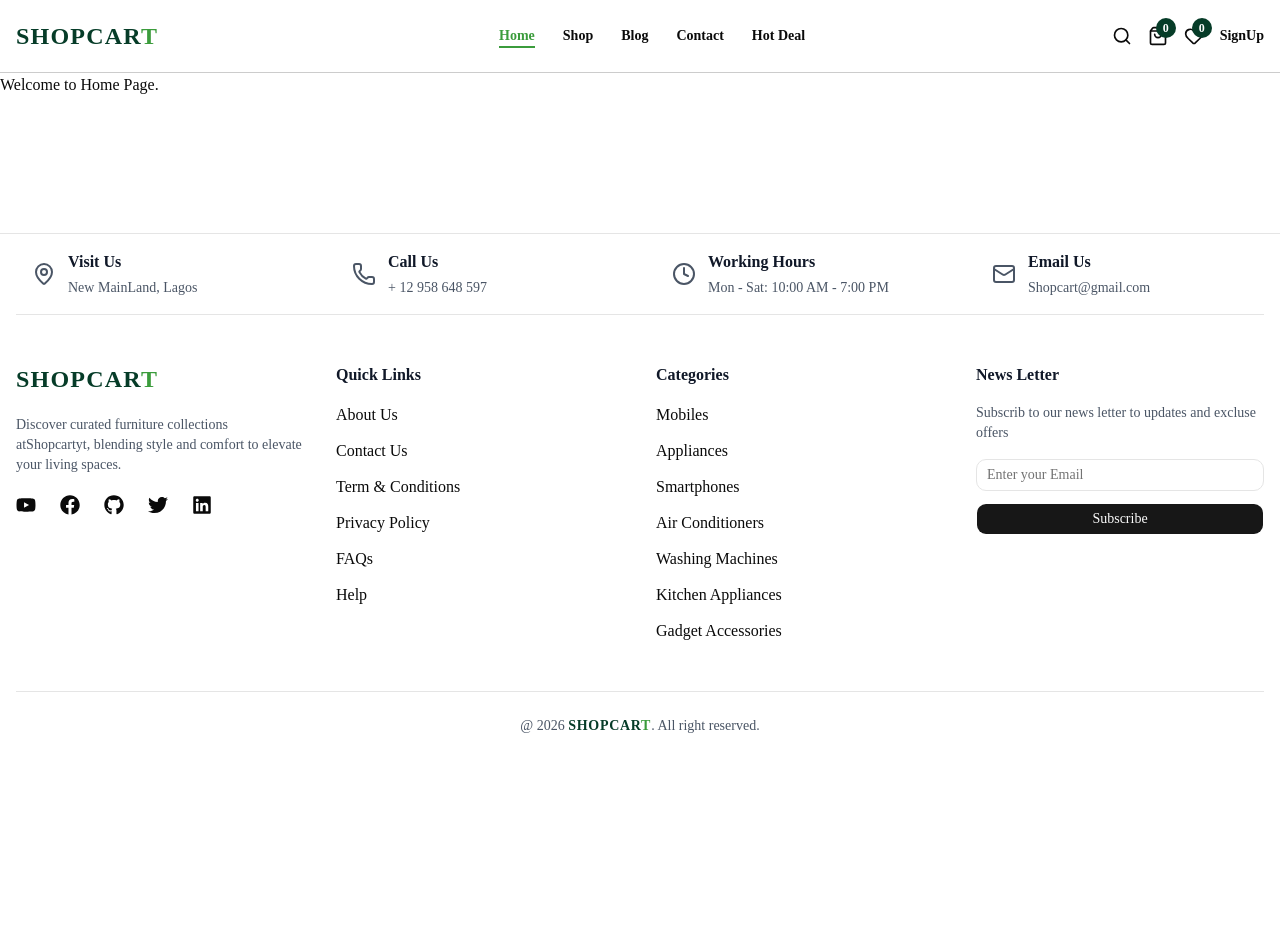
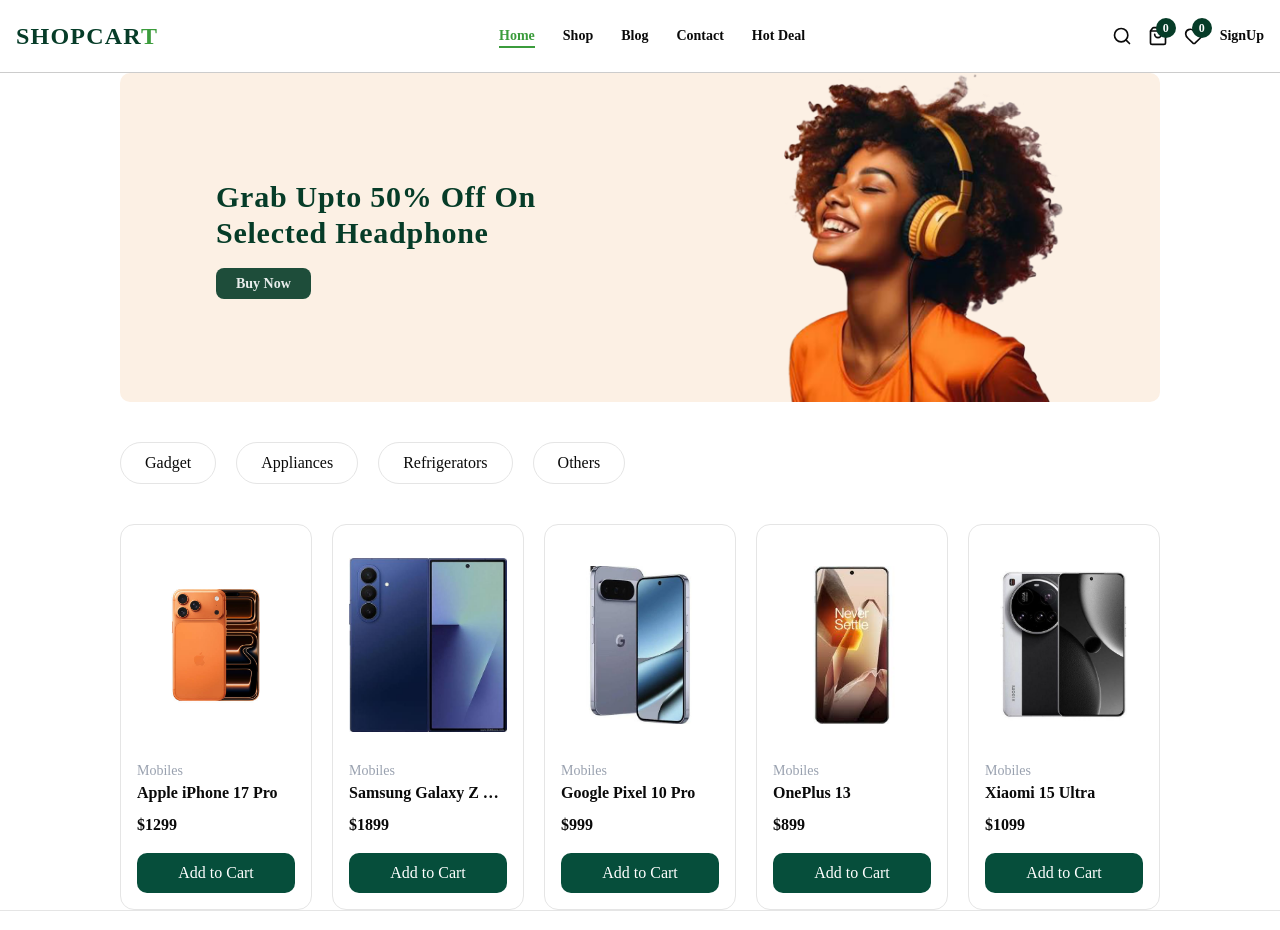
Before and after one commit to Willzthegreat/Shop-Cart-Ecommerce-App, a Next.js app: page / in a window 1280 px wide. Shown: the top 930 px of the page. Before the commit the page ends 800 px from the top, so only its background shows below. Built offline with nearby package versions, Linux system fonts and the light colour scheme.

Commit message:
Updated on 6/29/2026

```diff
--- a/app/dashboard/page.tsx
+++ b/app/dashboard/page.tsx
@@ -1,7 +1,3 @@
-import React from "react";
-import Image from "next/image";
-import HeroImage from "@/public/HeroSecImage.png";
-import Title from "@/components/ui/text";
 import HomeBanner from "@/components/homeBanner";
 
 const Page = () => {
--- a/app/page.tsx
+++ b/app/page.tsx
@@ -1,12 +1,55 @@
-import SignUpModal from "@/components/signUpModal";
-import { Link } from "lucide-react";
-
-export default function Home(){
+import Link from "next/link";
+import Image from "next/image";
+import { products } from "@/components/productArray";
+import Banner1 from "@/public/banner1..png"
+import { Title } from "@/components/ui/text";
+import ProductGrid from "@/components/productGrid";
+// import { products } from "@/components/productArray";
 
 
-return (
 
-<div>
-  <p>Welcome to Home Page.</p>
-</div>
-)}
+
+export default function Home() {
+  const featuredProducts = products.slice(0, 5);
+
+  return (
+    <main className="px-6 md:px-8 lg:px-30">
+      {/* Hero Section */}
+
+      <section className="py-16 md:py-0 bg-shop-light-pink rounded-lg px-10 lg:px-24 flex items-center justify-between">
+        <div className="space-y-5">
+          <Title > Grab Upto 50% off on <br/>
+            Selected Headphone
+          </Title>
+          <Link href={"/shop"} className="bg-shop-dark-green/90 text-white/90 px-5 py-2 rounded-md text-sm font-semibold hover:text-white hover:bg-shop-dark-green hoverEffect">
+            Buy Now
+          </Link>
+        </div>
+        <div>
+          <Image src={Banner1} alt="banner 1" priority className="hidden  md:inline-flex w-70 " />
+        </div>
+      </section>
+
+      {/* Categories */}
+
+      <section className="mt-10">
+        <div className="flex gap-5">
+          {["Gadget", "Appliances", "Refrigerators", "Others"].map((item) => (
+            <button
+              key={item}
+              className="px-6 py-2 rounded-full border hover:bg-green-800 hover:text-white"
+            >
+              {item}
+            </button>
+          ))}
+        </div>
+      </section>
+
+      {/* Products */}
+
+      <section className="mt-10">
+        <ProductGrid products={products.slice(0, 5)} />
+      </section>
+    </main>
+  );
+}
--- /dev/null
+++ b/components/ProductCard.tsx
@@ -0,0 +1,44 @@
+import Image from "next/image";
+
+interface ProductProps {
+  name: string;
+  description: string;
+  price: number;
+  category: string;
+  image: any[];
+}
+
+export default function ProductCard({
+  name,
+  price,
+  category,
+  image,
+}: ProductProps) {
+  return (
+    <div className="border rounded-xl p-4 bg-white">
+      <Image
+        src={image[0]}
+        alt={name}
+        width={250}
+        height={250}
+        className="h-52 w-full object-contain"
+      />
+      <p className="text-sm text-gray-400 mt-3">{category}</p>
+      <h2 className="font-semibold truncate">{name}</h2>
+      <p className="font-bold mt-2">${price}</p>
+      <button
+        className="
+        mt-4
+        bg-[#064e3b]
+        text-white
+        px-5
+        py-2
+        rounded-lg
+        w-full
+        "
+      >
+        Add to Cart
+      </button>
+    </div>
+  );
+}
--- a/components/homeBanner.tsx
+++ b/components/homeBanner.tsx
@@ -2,24 +2,51 @@
 import { Title } from "./ui/text"
 import Image from "next/image"
 import Banner1 from "@/public/banner1..png"
+import ProductGrid from "./productGrid";
+import { products } from "./productArray";
 
 
 const HomeBanner = () => {
   return (
     <>
-      <div className="py-16 md:py-0 mx-5 md:mx-35 bg-shop-light-pink rounded-lg px-10 lg:px-24 flex items-center justify-between">
+      <main className="px-6 md:px-8 lg:px-30">
+      {/* Hero Section */}
+
+      <section className="py-16 md:py-0 bg-shop-light-pink rounded-lg px-10 lg:px-24 flex items-center justify-between">
         <div className="space-y-5">
           <Title > Grab Upto 50% off on <br/>
             Selected Headphone
-           </Title>
-           <Link href={"/shop"} className="bg-shop-dark-green/90 text-white/90 px-5 py-2 rounded-md text-sm font-semibold hover:text-white hover:bg-shop-dark-green hoverEffect">
+          </Title>
+          <Link href={"/shop"} className="bg-shop-dark-green/90 text-white/90 px-5 py-2 rounded-md text-sm font-semibold hover:text-white hover:bg-shop-dark-green hoverEffect">
             Buy Now
-           </Link>
+          </Link>
         </div>
         <div>
           <Image src={Banner1} alt="banner 1" priority className="hidden  md:inline-flex w-70 " />
         </div>
-      </div>
+      </section>
+
+      {/* Categories */}
+
+      <section className="mt-10">
+        <div className="flex gap-5">
+          {["Gadget", "Appliances", "Refrigerators", "Others"].map((item) => (
+            <button
+              key={item}
+              className="px-6 py-2 rounded-full border hover:bg-green-800 hover:text-white"
+            >
+              {item}
+            </button>
+          ))}
+        </div>
+      </section>
+
+      {/* Products */}
+
+      <section className="mt-10">
+        <ProductGrid  products={products.slice(0, 5)} />
+      </section>
+    </main>
     </>
   );
 };
--- a/components/productArray.tsx
+++ b/components/productArray.tsx
@@ -1,72 +1,72 @@
-import Iphone17Pro1 from "@/public/products/iphone-17-pro1.jpg";
-import Iphone17Pro2 from "@/public/products/iphone-17-pro2.jpg";
-import Iphone17Pro3 from "@/public/products/iphone-17-pro3.jpg";
-import Iphone17Pro4 from "@/public/products/iphone-17-pro4.jpg";
-import Iphone17Pro5 from "@/public/products/iphone-17-pro5.jpg";
-import SamsungGalaxy7_1 from "@/public/products/galaxy-z-fold7_1.jpg";
-import SamsungGalaxy7_2 from "@/public/products/galaxy-z-fold7_2.jpg";
-import SamsungGalaxy7_3 from "@/public/products/galaxy-z-fold7_3.jpg";
-import SamsungGalaxy7_4 from "@/public/products/galaxy-z-fold7_4.jpg";
-import pixelPro1 from "@/public/products/pixel-10-pro1.jpg";
-import pixelPro2 from "@/public/products/pixel-10-pro2.jpg";
-import pixelPro3 from "@/public/products/pixel-10-pro3.jpg";
-import pixelPro4 from "@/public/products/pixel-10-pro4.jpg";
-import oneplus13_1 from "@/public/products/oneplus-13_1.jpg";
-import oneplus13_2 from "@/public/products/oneplus-13_2.jpg";
-import oneplus13_3 from "@/public/products/oneplus-13_3.jpg";
-import oneplus13_4 from "@/public/products/oneplus-13_4.jpg";
-import xiaomi15Ultra1 from "@/public/products/xiaomi-15-ultra1.jpg";
-import xiaomi15Ultra2 from "@/public/products/xiaomi-15-ultra2.jpg";
-import xiaomi15Ultra3 from "@/public/products/xiaomi-15-ultra3.jpg";
-import xiaomi15Ultra4 from "@/public/products/xiaomi-15-ultra4.jpg";
-import LgSmartRefrigerator1 from "@/public/products/lg-smart-refrigerator1.jpg";
-import LgSmartRefrigerator2 from "@/public/products/lg-smart-refrigerator2.jpg";
-import LgSmartRefrigerator3 from "@/public/products/lg-smart-refrigerator3.jpg";
-import LgSmartRefrigerator4 from "@/public/products/lg-smart-refrigerator4.jpg";
-import SamsungFamilyHub1 from "@/public/products/samsung-family-hub1.jpg";
-import SamsungFamilyHub2 from "@/public/products/samsung-family-hub2.jpg";
-import SamsungFamilyHub3 from "@/public/products/samsung-family-hub3.jpg";
-import SamsungFamilyHub4 from "@/public/products/samsung-family-hub4.jpg";
-import dysonV15_1 from "@/public/products/dyson-v15_1.jpg";
-import dysonV15_2 from "@/public/products/dyson-v15_2.jpg";
-import dysonV15_3 from "@/public/products/dyson-v15_3.jpg";
-import dysonV15_4 from "@/public/products/dyson-v15_4.jpg";
-import S25Ultra1 from "@/public/products/s25-ultra1.jpg";
-import S25Ultra2 from "@/public/products/s25-ultra2.jpg";
-import S25Ultra3 from "@/public/products/s25-ultra3.jpg";
-import S25Ultra4 from "@/public/products/s25-ultra4.jpg";
-import Iphone16ProMax1 from "@/public/products/iphone-16-pro-max1.jpg";
-import Iphone16ProMax2 from "@/public/products/iphone-16-pro-max2.jpg";
-import Iphone16ProMax3 from "@/public/products/iphone-16-pro-max3.jpg";
-import Iphone16ProMax4 from "@/public/products/iphone-16-pro-max4.jpg";
-import LgInverterAc1 from "@/public/products/lg-inverter-ac1.jpg";
-import LgInverterAc2 from "@/public/products/lg-inverter-ac2.jpg";
-import LgInverterAc3 from "@/public/products/lg-inverter-ac3.jpg";
-import LgInverterAc4 from "@/public/products/lg-inverter-ac4.jpg";
-import SamsungWindfreeAc1 from "@/public/products/samsung-windfree-ac1.jpg";
-import SamsungWindfreeAc2 from "@/public/products/samsung-windfree-ac2.jpg";
-import SamsungWindfreeAc3 from "@/public/products/samsung-windfree-ac3.jpg";
-import SamsungWindfreeAc4 from "@/public/products/samsung-windfree-ac4.jpg";
-import LgWashingMachine1 from "@/public/products/lg-washing-machine1.jpg";
-import LgWashingMachine2 from "@/public/products/lg-washing-machine2.jpg";
-import LgWashingMachine3 from "@/public/products/lg-washing-machine3.jpg";
-import LgWashingMachine4 from "@/public/products/lg-washing-machine4.jpg";
-import SamsungWashingMachine1 from "@/public/products/samsung-washing-machine1.jpg";
-import SamsungWashingMachine2 from "@/public/products/samsung-washing-machine2.jpg";
-import SamsungWashingMachine3 from "@/public/products/samsung-washing-machine3.jpg";
-import SamsungWashingMachine4 from "@/public/products/samsung-washing-machine4.jpg";
-import NinjaAirFryer1 from "@/public/products/ninja-air-fryer1.jpg";
-import NinjaAirFryer2 from "@/public/products/ninja-air-fryer2.jpg";
-import NinjaAirFryer3 from "@/public/products/ninja-air-fryer3.jpg";
-import NinjaAirFryer4 from "@/public/products/ninja-air-fryer4.jpg";
-import KitchenaidMixer1 from "@/public/products/kitchenaid-mixer1.jpg";
-import KitchenaidMixer2 from "@/public/products/kitchenaid-mixer2.jpg";
-import KitchenaidMixer3 from "@/public/products/kitchenaid-mixer3.jpg";
-import KitchenaidMixer4 from "@/public/products/kitchenaid-mixer4.jpg";
-import PhilipsBlender1 from "@/public/products/philips-blender1.jpg";
-import PhilipsBlender2 from "@/public/products/philips-blender2.jpg";
-import PhilipsBlender3 from "@/public/products/philips-blender3.jpg";
-import PhilipsBlender4 from "@/public/products/philips-blender4.jpg";
+// import Iphone17Pro1 from "@/public/products/iphone-17-pro1.jpg";
+// import Iphone17Pro2 from "@/public/products/iphone-17-pro2.jpg";
+// import Iphone17Pro3 from "@/public/products/iphone-17-pro3.jpg";
+// import Iphone17Pro4 from "@/public/products/iphone-17-pro4.jpg";
+// import Iphone17Pro5 from "@/public/products/iphone-17-pro5.jpg";
+// import SamsungGalaxy7_1 from "@/public/products/galaxy-z-fold7_1.jpg";
+// import SamsungGalaxy7_2 from "@/public/products/galaxy-z-fold7_2.jpg";
+// import SamsungGalaxy7_3 from "@/public/products/galaxy-z-fold7_3.jpg";
+// import SamsungGalaxy7_4 from "@/public/products/galaxy-z-fold7_4.jpg";
+// import pixelPro1 from "@/public/products/pixel-10-pro1.jpg";
+// import pixelPro2 from "@/public/products/pixel-10-pro2.jpg";
+// import pixelPro3 from "@/public/products/pixel-10-pro3.jpg";
+// import pixelPro4 from "@/public/products/pixel-10-pro4.jpg";
+// import oneplus13_1 from "@/public/products/oneplus-13_1.jpg";
+// import oneplus13_2 from "@/public/products/oneplus-13_2.jpg";
+// import oneplus13_3 from "@/public/products/oneplus-13_3.jpg";
+// import oneplus13_4 from "@/public/products/oneplus-13_4.jpg";
+// import xiaomi15Ultra1 from "@/public/products/xiaomi-15-ultra1.jpg";
+// import xiaomi15Ultra2 from "@/public/products/xiaomi-15-ultra2.jpg";
+// import xiaomi15Ultra3 from "@/public/products/xiaomi-15-ultra3.jpg";
+// import xiaomi15Ultra4 from "@/public/products/xiaomi-15-ultra4.jpg";
+// import LgSmartRefrigerator1 from "@/public/products/lg-smart-refrigerator1.jpg";
+// import LgSmartRefrigerator2 from "@/public/products/lg-smart-refrigerator2.jpg";
+// import LgSmartRefrigerator3 from "@/public/products/lg-smart-refrigerator3.jpg";
+// import LgSmartRefrigerator4 from "@/public/products/lg-smart-refrigerator4.jpg";
+// import SamsungFamilyHub1 from "@/public/products/samsung-family-hub1.jpg";
+// import SamsungFamilyHub2 from "@/public/products/samsung-family-hub2.jpg";
+// import SamsungFamilyHub3 from "@/public/products/samsung-family-hub3.jpg";
+// import SamsungFamilyHub4 from "@/public/products/samsung-family-hub4.jpg";
+// import dysonV15_1 from "@/public/products/dyson-v15_1.jpg";
+// import dysonV15_2 from "@/public/products/dyson-v15_2.jpg";
+// import dysonV15_3 from "@/public/products/dyson-v15_3.jpg";
+// import dysonV15_4 from "@/public/products/dyson-v15_4.jpg";
+// import S25Ultra1 from "@/public/products/s25-ultra1.jpg";
+// import S25Ultra2 from "@/public/products/s25-ultra2.jpg";
+// import S25Ultra3 from "@/public/products/s25-ultra3.jpg";
+// import S25Ultra4 from "@/public/products/s25-ultra4.jpg";
+// import Iphone16ProMax1 from "@/public/products/iphone-16-pro-max1.jpg";
+// import Iphone16ProMax2 from "@/public/products/iphone-16-pro-max2.jpg";
+// import Iphone16ProMax3 from "@/public/products/iphone-16-pro-max3.jpg";
+// import Iphone16ProMax4 from "@/public/products/iphone-16-pro-max4.jpg";
+// import LgInverterAc1 from "@/public/products/lg-inverter-ac1.jpg";
+// import LgInverterAc2 from "@/public/products/lg-inverter-ac2.jpg";
+// import LgInverterAc3 from "@/public/products/lg-inverter-ac3.jpg";
+// import LgInverterAc4 from "@/public/products/lg-inverter-ac4.jpg";
+// import SamsungWindfreeAc1 from "@/public/products/samsung-windfree-ac1.jpg";
+// import SamsungWindfreeAc2 from "@/public/products/samsung-windfree-ac2.jpg";
+// import SamsungWindfreeAc3 from "@/public/products/samsung-windfree-ac3.jpg";
+// import SamsungWindfreeAc4 from "@/public/products/samsung-windfree-ac4.jpg";
+// import LgWashingMachine1 from "@/public/products/lg-washing-machine1.jpg";
+// import LgWashingMachine2 from "@/public/products/lg-washing-machine2.jpg";
+// import LgWashingMachine3 from "@/public/products/lg-washing-machine3.jpg";
+// import LgWashingMachine4 from "@/public/products/lg-washing-machine4.jpg";
+// import SamsungWashingMachine1 from "@/public/products/samsung-washing-machine1.jpg";
+// import SamsungWashingMachine2 from "@/public/products/samsung-washing-machine2.jpg";
+// import SamsungWashingMachine3 from "@/public/products/samsung-washing-machine3.jpg";
+// import SamsungWashingMachine4 from "@/public/products/samsung-washing-machine4.jpg";
+// import NinjaAirFryer1 from "@/public/products/ninja-air-fryer1.jpg";
+// import NinjaAirFryer2 from "@/public/products/ninja-air-fryer2.jpg";
+// import NinjaAirFryer3 from "@/public/products/ninja-air-fryer3.jpg";
+// import NinjaAirFryer4 from "@/public/products/ninja-air-fryer4.jpg";
+// import KitchenaidMixer1 from "@/public/products/kitchenaid-mixer1.jpg";
+// import KitchenaidMixer2 from "@/public/products/kitchenaid-mixer2.jpg";
+// import KitchenaidMixer3 from "@/public/products/kitchenaid-mixer3.jpg";
+// import KitchenaidMixer4 from "@/public/products/kitchenaid-mixer4.jpg";
+// import PhilipsBlender1 from "@/public/products/philips-blender1.jpg";
+// import PhilipsBlender2 from "@/public/products/philips-blender2.jpg";
+// import PhilipsBlender3 from "@/public/products/philips-blender3.jpg";
+// import PhilipsBlender4 from "@/public/products/philips-blender4.jpg";
 
 export const products = [
   {
@@ -75,7 +75,8 @@
     price: 1299,
     slug: "apple-iphone-17-pro",
     category: "Mobiles",
-    image: [Iphone17Pro1, Iphone17Pro2, Iphone17Pro3, Iphone17Pro4, Iphone17Pro5],
+    image: ["/products/iphone-17-pro1.jpg", "/products/iphone-17-pro2.jpg", "/products/iphone-17-pro3.jpg", "/products/iphone-17-pro4.jpg", "/products/iphone-17-pro5.jpg"],
+    // image: [Iphone17Pro1, Iphone17Pro2, Iphone17Pro3, Iphone17Pro4, Iphone17Pro5],
   },
   {
     name: "Samsung Galaxy Z Fold7",
@@ -83,7 +84,8 @@
     price: 1899,
     slug: "samsung-galaxy-z-fold7",
     category: "Mobiles",
-    image: [SamsungGalaxy7_1, SamsungGalaxy7_2, SamsungGalaxy7_3, SamsungGalaxy7_4],
+    image: ["/products/galaxy-z-fold7_1.jpg", "/products/galaxy-z-fold7_2.jpg", "/products/galaxy-z-fold7_3.jpg", "/products/galaxy-z-fold7_4.jpg"],
+    // image: [SamsungGalaxy7_1, SamsungGalaxy7_2, SamsungGalaxy7_3, SamsungGalaxy7_4],
   },
   {
     name: "Google Pixel 10 Pro",
@@ -91,7 +93,8 @@
     price: 999,
     slug: "google-pixel-10-pro",
     category: "Mobiles",
-    image: [pixelPro1, pixelPro2, pixelPro3, pixelPro4],
+    image: [ "/products/pixel-10-pro1.jpg", "/products/pixel-10-pro2.jpg", "/products/pixel-10-pro3.jpg", "/products/pixel-10-pro4.jpg"],
+    // image: [pixelPro1, pixelPro2, pixelPro3, pixelPro4],
   },
   {
     name: "OnePlus 13",
@@ -99,7 +102,8 @@
     price: 899,
     slug: "oneplus-13",
     category: "Mobiles",
-    image: [oneplus13_1, oneplus13_2, oneplus13_3, oneplus13_4],
+    image: ["/products/oneplus-13_1.jpg", "/products/oneplus-13_2.jpg", "/products/oneplus-13_3.jpg", "/products/oneplus-13_4.jpg"],
+    // image: [oneplus13_1, oneplus13_2, oneplus13_3, oneplus13_4],
   },
   {
     name: "Xiaomi 15 Ultra",
@@ -107,7 +111,8 @@
     price: 1099,
     slug: "xiaomi-15-ultra",
     category: "Mobiles",
-    image: [xiaomi15Ultra1, xiaomi15Ultra2, xiaomi15Ultra3, xiaomi15Ultra4],
+    image: ["/products/xiaomi-15-ultra1.jpg", "/products/xiaomi-15-ultra2.jpg", "/products/xiaomi-15-ultra3.jpg", "/products/xiaomi-15-ultra4.jpg"],
+    // image: [xiaomi15Ultra1, xiaomi15Ultra2, xiaomi15Ultra3, xiaomi15Ultra4],
   },
 
 
@@ -117,7 +122,8 @@
     price: 2200,
     slug: "lg-smart-refrigerator",
     category: "Appliances",
-    image: [LgSmartRefrigerator1, LgSmartRefrigerator2, LgSmartRefrigerator3, LgSmartRefrigerator4],
+    image: ["/products/lg-smart-refrigerator1.jpg", "/products/lg-smart-refrigerator2.jpg", "/products/lg-smart-refrigerator3.jpg", "/products/lg-smart-refrigerator4.jpg"],
+    // image: [LgSmartRefrigerator1, LgSmartRefrigerator2, LgSmartRefrigerator3, LgSmartRefrigerator4],
   },
   {
     name: "Samsung Family Hub Refrigerator",
@@ -125,7 +131,8 @@
     price: 2800,
     slug: "samsung-family-hub-refrigerator",
     category: "Appliances",
-    image: [SamsungFamilyHub1, SamsungFamilyHub2, SamsungFamilyHub3, SamsungFamilyHub4],
+    image: ["/products/samsung-family-hub1.jpg", "/products/samsung-family-hub2.jpg", "/products/samsung-family-hub3.jpg", "/products/samsung-family-hub4.jpg"],
+    // image: [SamsungFamilyHub1, SamsungFamilyHub2, SamsungFamilyHub3, SamsungFamilyHub4],
   },
   {
     name: "Dyson V15 Detect Vacuum Cleaner",
@@ -133,7 +140,8 @@
     price: 749,
     slug: "dyson-v15-detect-vacuum",
     category: "Appliances",
-    image: [dysonV15_1, dysonV15_2, dysonV15_3, dysonV15_4],
+    image: ["/products/dyson-v15_1.jpg", "/products/dyson-v15_2.jpg", "/products/dyson-v15_3.jpg", "/products/dyson-v15_4.jpg"],
+    // image: [dysonV15_1, dysonV15_2, dysonV15_3, dysonV15_4],
   },
 
 
@@ -143,7 +151,8 @@
     price: 1299,
     slug: "samsung-galaxy-s25-ultra",
     category: "Smartphones",
-    image: [S25Ultra1, S25Ultra2, S25Ultra3, S25Ultra4],
+    image: ["/products/s25-ultra1.jpg", "/products/s25-ultra2.jpg", "/products/s25-ultra3.jpg", "/products/s25-ultra4.jpg"],
+    // image: [S25Ultra1, S25Ultra2, S25Ultra3, S25Ultra4],
   },
   {
     name: "Apple iPhone 16 Pro Max",
@@ -151,7 +160,8 @@
     price: 1199,
     slug: "iphone-16-pro-max",
     category: "Smartphones",
-    image: [Iphone16ProMax1, Iphone16ProMax2, Iphone16ProMax3, Iphone16ProMax4],
+    image: ["/products/iphone-16-pro-max1.jpg", "/products/iphone-16-pro-max2.jpg", "/products/iphone-16-pro-max3.jpg", "/products/iphone-16-pro-max4.jpg"],
+    // image: [Iphone16ProMax1, Iphone16ProMax2, Iphone16ProMax3, Iphone16ProMax4],
   },
 
 
@@ -161,7 +171,8 @@
     price: 850,
     slug: "lg-dual-inverter-air-conditioner",
     category: "Air Conditioners",
-    image: [LgInverterAc1, LgInverterAc2, LgInverterAc3, LgInverterAc4],
+    image: ["/products/lg-inverter-ac1.jpg", "/products/lg-inverter-ac2.jpg", "/products/lg-inverter-ac3.jpg", "/products/lg-inverter-ac4.jpg"],
+    // image: [LgInverterAc1, LgInverterAc2, LgInverterAc3, LgInverterAc4],
   },
   {
     name: "Samsung WindFree Air Conditioner",
@@ -169,7 +180,8 @@
     price: 1200,
     slug: "samsung-windfree-air-conditioner",
     category: "Air Conditioners",
-    image: [SamsungWindfreeAc1, SamsungWindfreeAc2, SamsungWindfreeAc3, SamsungWindfreeAc4],
+    image: ["/products/samsung-windfree-ac1.jpg", "/products/samsung-windfree-ac2.jpg", "/products/samsung-windfree-ac3.jpg", "/products/samsung-windfree-ac4.jpg"],
+    // image: [SamsungWindfreeAc1, SamsungWindfreeAc2, SamsungWindfreeAc3, SamsungWindfreeAc4],
   },
 
 
@@ -179,7 +191,8 @@
     price: 1100,
     slug: "lg-ai-direct-drive-washing-machine",
     category: "Washing Machines",
-    image: [LgWashingMachine1, LgWashingMachine2, LgWashingMachine3, LgWashingMachine4],
+    image: ["/products/lg-washing-machine1.jpg", "/products/lg-washing-machine2.jpg", "/products/lg-washing-machine3.jpg", "/products/lg-washing-machine4.jpg"],
+    // image: [LgWashingMachine1, LgWashingMachine2, LgWashingMachine3, LgWashingMachine4],
   },
   {
     name: "Samsung EcoBubble Washing Machine",
@@ -187,7 +200,8 @@
     price: 999,
     slug: "samsung-ecobubble-washing-machine",
     category: "Washing Machines",
-    image: [SamsungWashingMachine1, SamsungWashingMachine2, SamsungWashingMachine3, SamsungWashingMachine4],
+    image: ["/products/samsung-washing-machine1.jpg", "/products/samsung-washing-machine2.jpg", "/products/samsung-washing-machine3.jpg", "/products/samsung-washing-machine4.jpg"],
+    // image: [SamsungWashingMachine1, SamsungWashingMachine2, SamsungWashingMachine3, SamsungWashingMachine4],
   },
 
 
@@ -197,7 +211,8 @@
     price: 199,
     slug: "ninja-foodi-air-fryer",
     category: "Kitchen Appliances",
-    image: [NinjaAirFryer1, NinjaAirFryer2, NinjaAirFryer3, NinjaAirFryer4],
+    image: ["/products/samsung-washing-machine1.jpg", "/products/samsung-washing-machine2.jpg", "/products/samsung-washing-machine3.jpg", "/products/samsung-washing-machine4.jpg"],
+    // image: [NinjaAirFryer1, NinjaAirFryer2, NinjaAirFryer3, NinjaAirFryer4],
   },
   {
     name: "KitchenAid Stand Mixer",
@@ -205,7 +220,8 @@
     price: 399,
     slug: "kitchenaid-stand-mixer",
     category: "Kitchen Appliances",
-    image: [KitchenaidMixer1, KitchenaidMixer2, KitchenaidMixer3, KitchenaidMixer4],
+    image: ["/products/kitchenaid-mixer1.jpg", "/products/kitchenaid-mixer2.jpg", "/products/kitchenaid-mixer3.jpg", "/products/kitchenaid-mixer4.jpg"],
+    // image: [KitchenaidMixer1, KitchenaidMixer2, KitchenaidMixer3, KitchenaidMixer4],
   },
 
 
@@ -215,6 +231,7 @@
     price: 179,
     slug: "philips-smart-blender",
     category: "Kitchen Appliances",
-    image: [PhilipsBlender1, PhilipsBlender2, PhilipsBlender3, PhilipsBlender4],
+    image: ["/products/philips-blender1.jpg",  "/products/philips-blender2.jpg", "/products/philips-blender3.jpg", "/products/philips-blender4.jpg"],
+    // image: [PhilipsBlender1, PhilipsBlender2, PhilipsBlender3, PhilipsBlender4],
   }
 ];
--- /dev/null
+++ b/components/productGrid.tsx
@@ -0,0 +1,22 @@
+import ProductCard from "./ProductCard";
+
+interface Props {
+  products: any[];
+}
+
+export default function ProductGrid({ products }: Props) {
+  return (
+    <div className=" grid grid-cols-1 sm:grid-cols-2 md:grid-cols-5 gap-5 ">
+      {products.map((product) => (
+        <ProductCard
+          key={product.slug}
+          name={product.name}
+          description={product.description}
+          price={product.price}
+          category={product.category}
+          image={product.image}
+        />
+      ))}
+    </div>
+  );
+}
--- /dev/null
+++ b/models/product.ts
@@ -0,0 +1,29 @@
+import mongoose from "mongoose";
+
+const ProductSchema = new mongoose.Schema(
+  {
+    name: {
+      type: String,
+      required: true,
+    },
+
+    description: String,
+
+    price: Number,
+
+    slug: {
+      type: String,
+      unique: true,
+    },
+
+    category: String,
+
+    image: [String],
+  },
+  {
+    timestamps: true,
+  },
+);
+
+export default mongoose.models.Product ||
+  mongoose.model("Product", ProductSchema);
```
Also changed, not shown: app/api/products/route.ts (added, +14 -0 lines), app/upload/page.tsx (added, +17 -0 lines), public/products/lg-inverter-ac1.jpg (renamed from public/products/lg-inverter-ac.1jpg.jpg).
